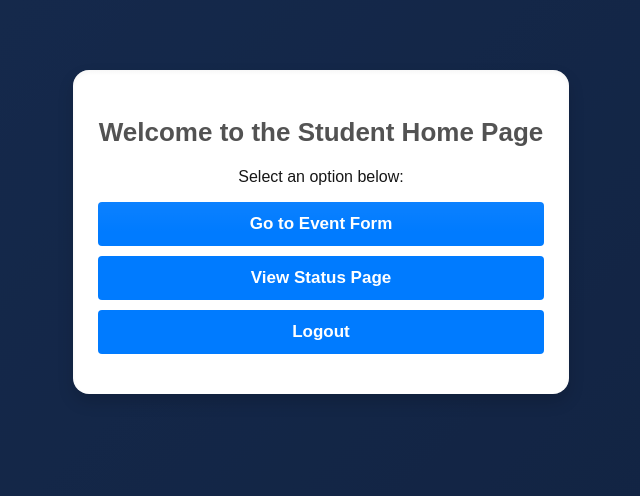
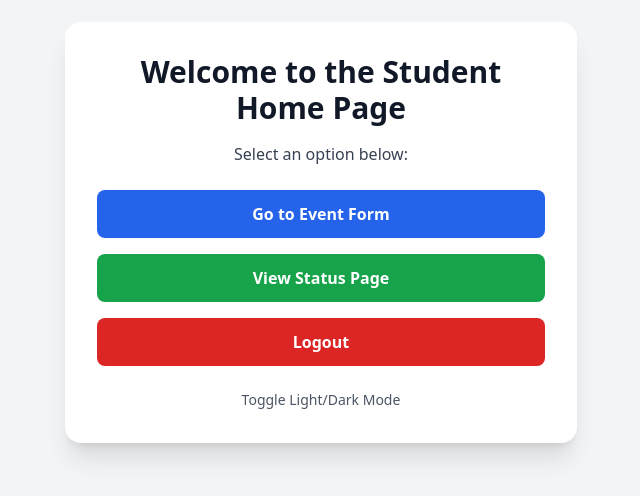
Before and after one commit to KrishBurla/event-management, a website: page public/studentHome.html in a window 1280 px wide. Shown: the part 168-664 px from the top of the page, without its empty margins (319-959 px from the left). Drawn offline with nearby package versions, Linux system fonts and the light colour scheme.

Commit message:
Update studentHome.html

```diff
--- a/public/studentHome.html
+++ b/public/studentHome.html
@@ -1,21 +1,39 @@
 <!DOCTYPE html>
-<html lang="en">
+<html lang="en" class="transition duration-300">
 <head>
-    <meta charset="UTF-8">
-    <meta name="viewport" content="width=device-width, initial-scale=1.0">
-    <title>Student Home</title>
-    <link rel="stylesheet" href="/css/styles.css">
-    <script src="/js/script.js" defer></script>
+  <meta charset="UTF-8" />
+  <meta name="viewport" content="width=device-width, initial-scale=1.0"/>
+  <title>Student Home</title>
+  <script src="https://cdn.tailwindcss.com"></script>
+  <script>
+    tailwind.config = {
+      darkMode: 'class',
+    };
+  </script>
+  <script src="/js/script.js" defer></script>
 </head>
-<body>
-    <div class="home-container">
-        <h1>Welcome to the Student Home Page</h1>
-        <p>Select an option below:</p>
-        <div class="link-container">
-            <a href="form.html" class="home-link">Go to Event Form</a>
-            <a href="status.html" class="home-link">View Status Page</a>
-            <a href="index.html" class="home-link">Logout</a>
-        </div>
+<body class="bg-gray-100 dark:bg-gray-900 text-gray-900 dark:text-white min-h-screen flex items-center justify-center transition duration-300">
+
+  <div class="text-center p-8 bg-white dark:bg-gray-800 rounded-2xl shadow-xl w-full max-w-lg">
+    <h1 class="text-3xl font-bold mb-4">Welcome to the Student Home Page</h1>
+    <p class="mb-6 text-gray-700 dark:text-gray-300">Select an option below:</p>
+
+    <div class="flex flex-col gap-4">
+      <a href="form.html" class="px-6 py-3 bg-blue-600 text-white rounded-lg hover:bg-blue-700 transition font-semibold">
+        Go to Event Form
+      </a>
+      <a href="status.html" class="px-6 py-3 bg-green-600 text-white rounded-lg hover:bg-green-700 transition font-semibold">
+        View Status Page
+      </a>
+      <a href="index.html" class="px-6 py-3 bg-red-600 text-white rounded-lg hover:bg-red-700 transition font-semibold">
+        Logout
+      </a>
     </div>
+
+    <button onclick="document.documentElement.classList.toggle('dark')" class="mt-6 text-sm text-gray-600 dark:text-gray-400 hover:underline">
+      Toggle Light/Dark Mode
+    </button>
+  </div>
+
 </body>
 </html>
```
